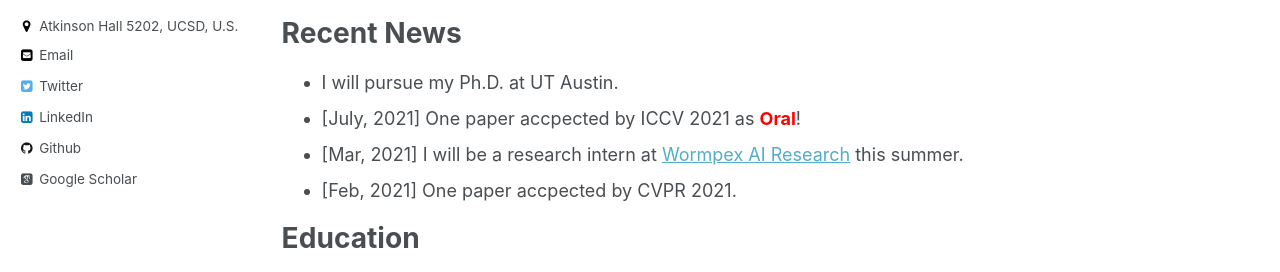
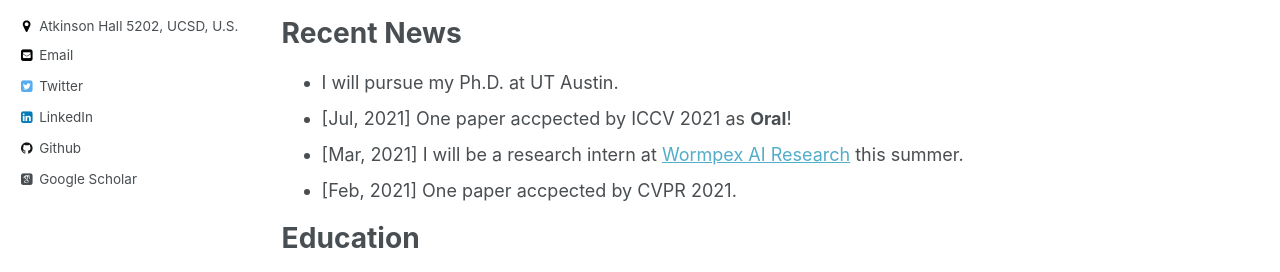
Before and after one commit to hwjiang1510/hwjiang1510.github.io, a Jekyll site: the page built from _pages/about.md, in a window 1280 px wide and 900 px high. Shown: the part 379-651 px from the top of the window. Built offline with Jekyll 4.4.1, drawn with Linux system fonts in a browser that asks for light colours; some web fonts are replaced.

```diff
--- a/_pages/about.md
+++ b/_pages/about.md
@@ -15,7 +15,7 @@ My current research mainly focuses on understanding human-environment interactio
 
 # Recent News
 * I will pursue my Ph.D. at UT Austin.
-* [July, 2021] One paper accpected by ICCV 2021 as <strong><span style="color:red">Oral</span></strong>!
+* [Jul, 2021] One paper accpected by ICCV 2021 as <strong>Oral</strong>!
 * [Mar, 2021] I will be a research intern at [Wormpex AI Research](https://research.wormpex.com/) this summer.
 * [Feb, 2021] One paper accpected by CVPR 2021.
 
```
Also changed, not shown: _pages/publications.md (+2 -2 lines).
